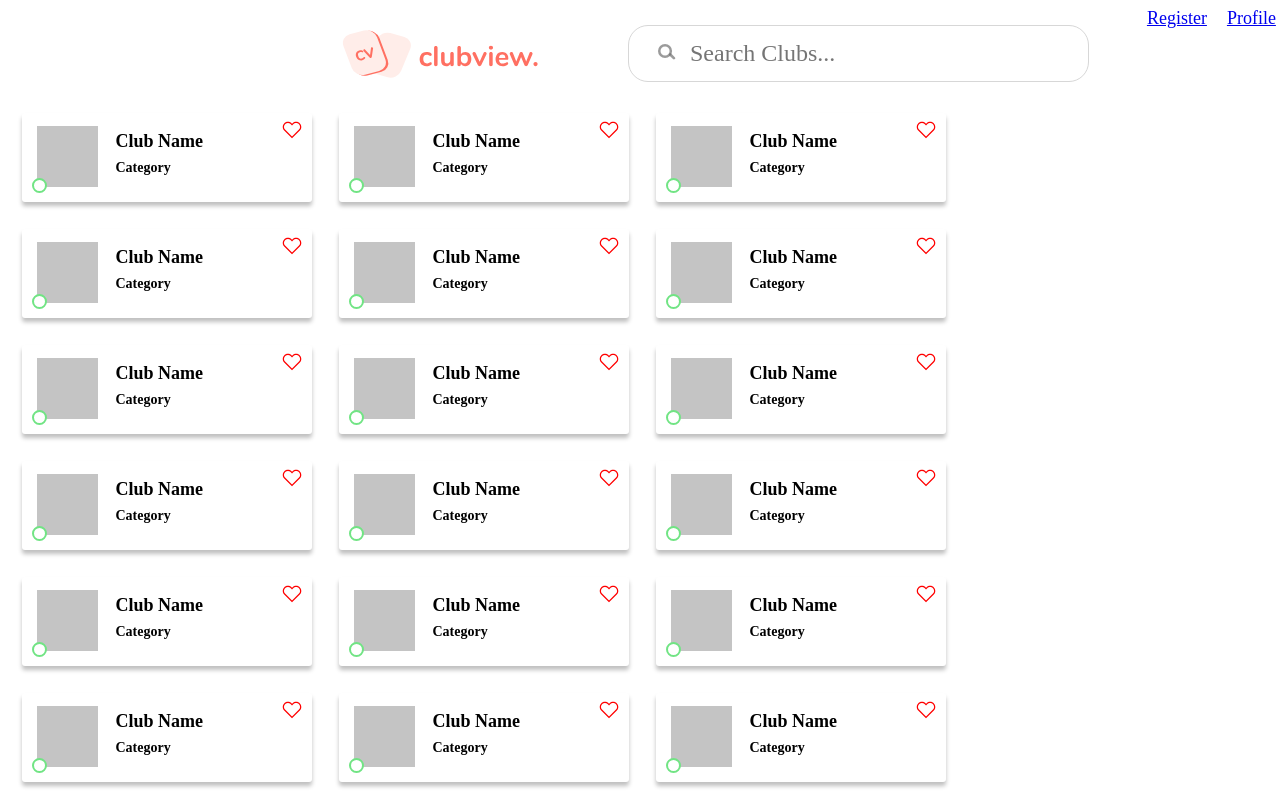
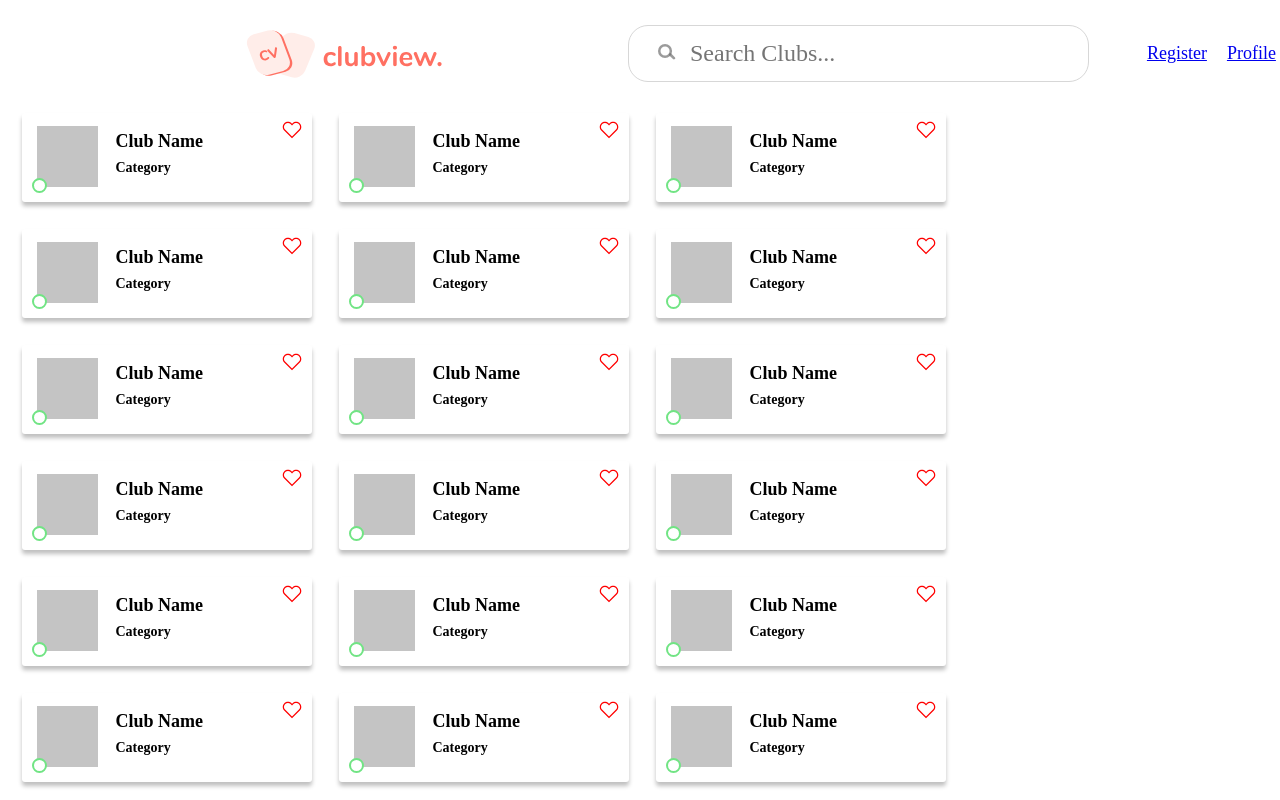
Before and after one commit to cornell-dti/club-view, a React (Create React App) app in the folder frontend/: page / in a window 1280 px wide. Shown: the top 800 px of the page. Built offline with nearby package versions, Linux system fonts and the light colour scheme.

Commit message:
Centered

```diff
--- a/frontend/src/components/NavBar/NavBar.css
+++ b/frontend/src/components/NavBar/NavBar.css
@@ -2,6 +2,7 @@
   display: flex;
   flex-direction: row;
   justify-content: space-between;
+  align-items: center;
 }
 
 .mid {
@@ -71,9 +72,12 @@
 }
 
 .left {
-  display: inline-block;
-  width: 16%;
   margin: 1.25rem 1.25rem 0.938rem 20rem;
   min-width: 15.625rem;
   font-size: 1.125;
 }
+
+.logo {
+  position: relative;
+  right: 6rem;
+}
--- a/frontend/src/components/NavBar/NavBar.tsx
+++ b/frontend/src/components/NavBar/NavBar.tsx
@@ -9,7 +9,7 @@ const NavBar = () => {
   return (
     <header className="header">
       <div className="left">
-        <div>
+        <div className="logo">
           <Link to="/">
             <img src={logo} />
           </Link>
```
